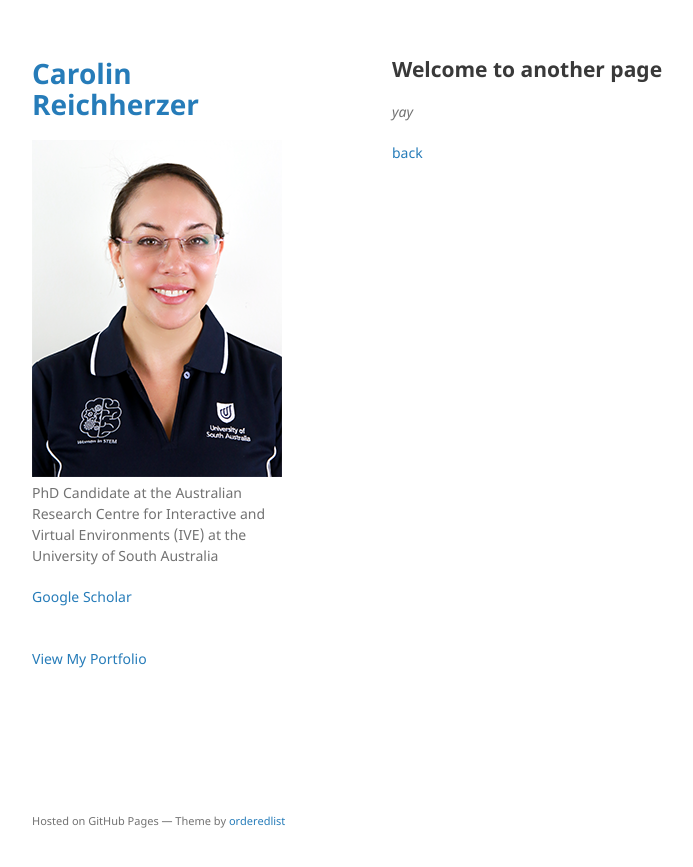
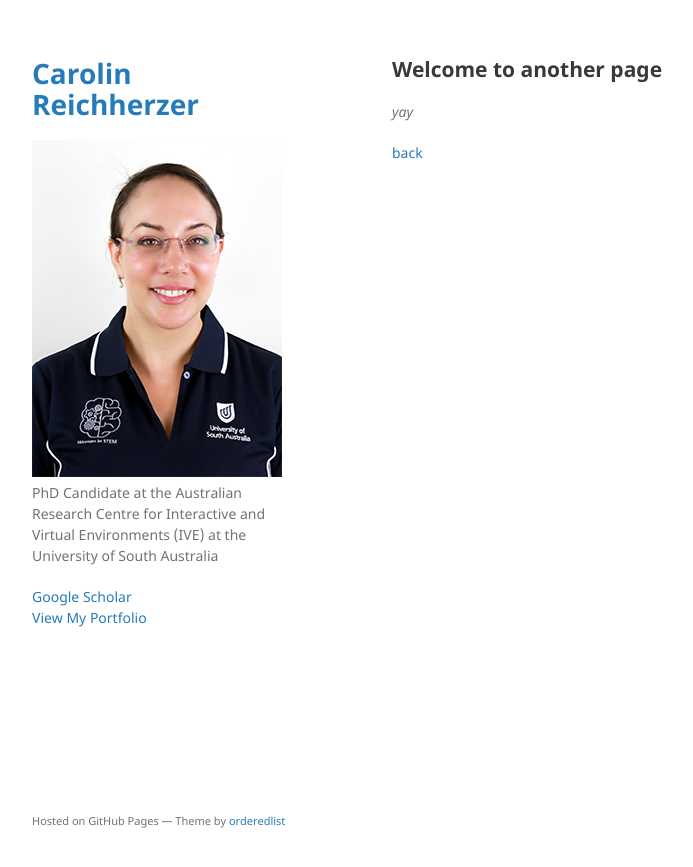
Before and after one commit to kiwicarolin/kiwicarolin.github.io, a Jekyll site: the page built from portfolio.md, in a window 1280 px wide. Shown: the top 867 px of the page, without its empty margins (178-871 px from the left). Built offline with Jekyll 4.4.1, drawn with Linux system fonts in a browser that asks for light colours; our own code applies the rules of GitHub Pages for plain Markdown files.

Commit message:
no message

```diff
--- a/_layouts/default.html
+++ b/_layouts/default.html
@@ -27,8 +27,8 @@
         {% endif %}
 
         {% if site.github.is_user_page %}
-        <p><a href="https://scholar.google.com/citations?hl=en&user=mv2LqCIAAAAJ" target="_top">Google Scholar</a></p>
-        <p><br><a href="./portfolio.html">View My Portfolio</a></p>
+        <p><a href="https://scholar.google.com/citations?hl=en&user=mv2LqCIAAAAJ" target="_top">Google Scholar</a>
+        <br><a href="./portfolio.html">View My Portfolio</a></p>
         {% endif %}
 
         {% if site.show_downloads %}
```
